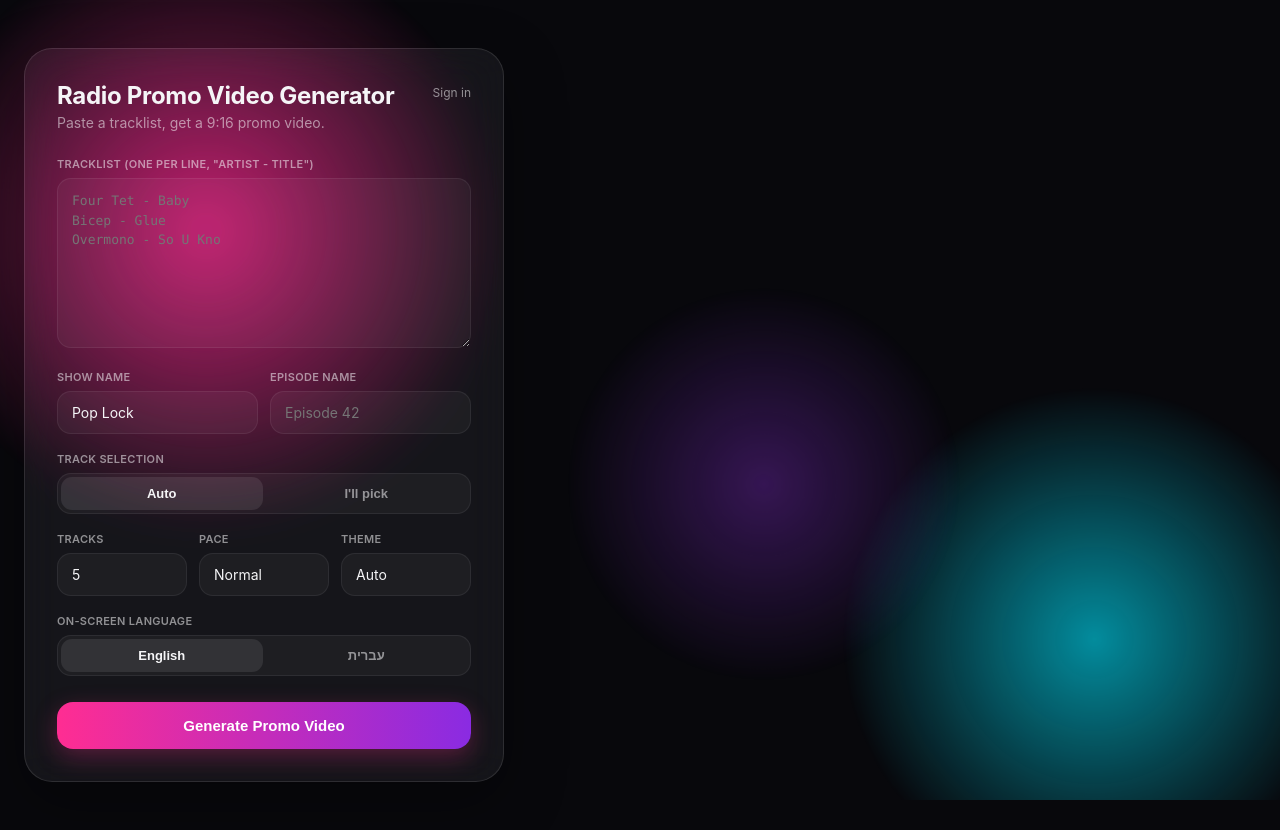
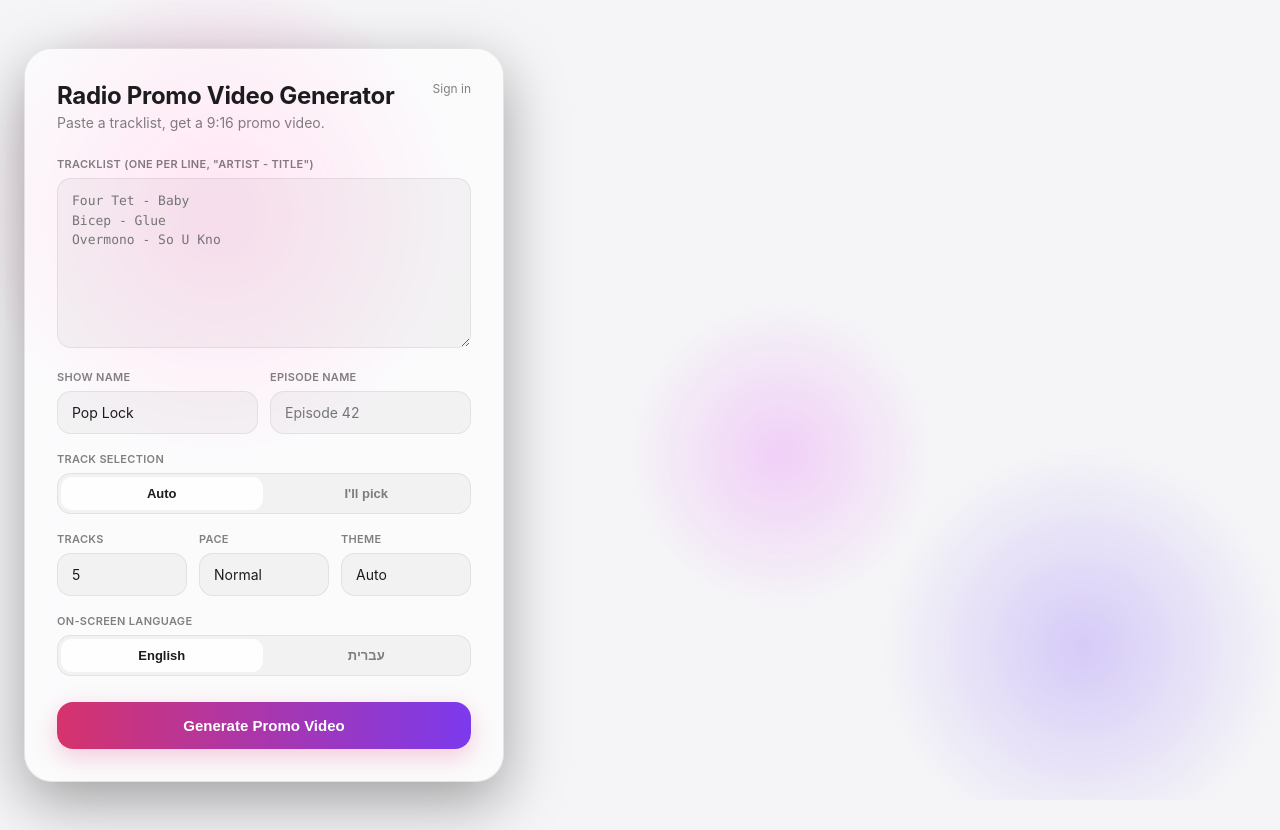
Before and after one commit to wrongggg/promo-videos-for-radio, a Flask app: page / in a window 1280 px wide. Run offline with Flask 3, Linux system fonts and the light colour scheme.

Commit message:
Fix per-model cost tracking, nav header alignment, and re-theme the app to light mode
- Analytics was hardcoded to Sonnet pricing regardless of which model actually
  ran a call -- now looks up per-model rates (Sonnet vs Opus) from the usage
  event's recorded model.
- Nav row (Analytics/email/Log out) had a stray 4px top offset against the
  page title from an earlier fix; removed.
- Re-themed all four pages from dark to light: white glass panels, dark text,
  and a unified pink/violet blob palette (was pink+cyan+purple) pulled in
  tighter with less spread and lower opacity to suit a light background.

Co-Authored-By: Claude Sonnet 5 <noreply@anthropic.com>

```diff
--- a/server/curator.py
+++ b/server/curator.py
@@ -253,7 +253,7 @@ def curate_ranked(tracks: list[Track], n: int = 5, previous_shows: list | None =
     if use_search:
         kwargs["tools"] = [{"type": "web_search_20260209", "name": "web_search", "max_uses": 8}]
     response = client.messages.create(**kwargs)
-    analytics.record_api_call(job_id, "curate_ranked", response.usage)
+    analytics.record_api_call(job_id, "curate_ranked", response.usage, model=model)
 
     text = "".join(block.text for block in response.content if block.type == "text")
     if not text.strip():
@@ -350,7 +350,7 @@ def trivia_for_tracks(tracks: list[Track], language: str = "en", job_id: str | N
         if use_search:
             kwargs["tools"] = [{"type": "web_search_20260209", "name": "web_search", "max_uses": 6}]
         response = client.messages.create(**kwargs)
-        analytics.record_api_call(job_id, "trivia_for_tracks", response.usage)
+        analytics.record_api_call(job_id, "trivia_for_tracks", response.usage, model=model)
         text = "".join(block.text for block in response.content if block.type == "text")
         if not text.strip():
             return {}
@@ -399,7 +399,7 @@ def _generate_theme(prompt: str, job_id: str | None = None, model: str = MODEL_S
         output_config={"format": {"type": "json_schema", "schema": THEME_SCHEMA}},
         messages=[{"role": "user", "content": prompt}],
     )
-    analytics.record_api_call(job_id, "generate_theme", response.usage)
+    analytics.record_api_call(job_id, "generate_theme", response.usage, model=model)
     text = "".join(block.text for block in response.content if block.type == "text")
     return _valid_theme(json.loads(text))
 
--- a/server/templates/index.html
+++ b/server/templates/index.html
@@ -6,15 +6,15 @@
     <title>Radio Promo Video Generator</title>
     <style>
         :root {
-            --bg: #08080c;
-            --glass: rgba(255,255,255,0.055);
-            --glass-strong: rgba(255,255,255,0.09);
-            --border: rgba(255,255,255,0.11);
-            --border-soft: rgba(255,255,255,0.07);
-            --text: #f5f5f7;
-            --text-muted: rgba(245,245,247,0.55);
-            --accent: #ff2d92;
-            --accent2: #00e5ff;
+            --bg: #f5f5f7;
+            --glass: rgba(255,255,255,0.6);
+            --glass-strong: rgba(255,255,255,0.85);
+            --border: rgba(0,0,0,0.09);
+            --border-soft: rgba(0,0,0,0.07);
+            --text: #1c1c1e;
+            --text-muted: rgba(28,28,30,0.55);
+            --accent: #d6336c;
+            --accent2: #7c3aed;
         }
         * { box-sizing: border-box; }
         body {
@@ -30,26 +30,26 @@
         /* --- animated background blobs --- */
         .blobs { position: fixed; inset: 0; z-index: 0; overflow: hidden; contain: strict; }
         .blob {
-            position: absolute; border-radius: 50%; opacity: 0.6;
+            position: absolute; border-radius: 50%; opacity: 0.4;
             will-change: transform; transform: translateZ(0);
         }
-        .blob1 { width: 46vw; height: 46vw; background: radial-gradient(circle, #ff2d92 0%, rgba(255,45,146,0) 68%); top: -12%; left: -10%; animation: drift1 26s ease-in-out infinite; }
-        .blob2 { width: 40vw; height: 40vw; background: radial-gradient(circle, #00e5ff 0%, rgba(0,229,255,0) 68%); bottom: -14%; right: -8%; animation: drift2 32s ease-in-out infinite; }
-        .blob3 { width: 34vw; height: 34vw; background: radial-gradient(circle, #7b2cbf 0%, rgba(123,44,191,0) 68%); top: 30%; right: 20%; animation: drift3 22s ease-in-out infinite; opacity: 0.4; }
+        .blob1 { width: 38vw; height: 38vw; background: radial-gradient(circle, #f472b6 0%, rgba(244,114,182,0) 68%); top: -6%; left: -4%; animation: drift1 26s ease-in-out infinite; }
+        .blob2 { width: 32vw; height: 32vw; background: radial-gradient(circle, #a78bfa 0%, rgba(167,139,250,0) 68%); bottom: -8%; right: -2%; animation: drift2 32s ease-in-out infinite; }
+        .blob3 { width: 26vw; height: 26vw; background: radial-gradient(circle, #e879f9 0%, rgba(232,121,249,0) 68%); top: 34%; right: 24%; animation: drift3 22s ease-in-out infinite; opacity: 0.3; }
         @media (prefers-reduced-motion: reduce) {
             .blob { animation: none; }
         }
         @keyframes drift1 {
             0%, 100% { transform: translate(0, 0) scale(1); }
-            50% { transform: translate(6vw, 8vh) scale(1.12); }
+            50% { transform: translate(4vw, 5vh) scale(1.08); }
         }
         @keyframes drift2 {
             0%, 100% { transform: translate(0, 0) scale(1); }
-            50% { transform: translate(-7vw, -6vh) scale(1.08); }
+            50% { transform: translate(-4vw, -4vh) scale(1.05); }
         }
         @keyframes drift3 {
             0%, 100% { transform: translate(0, 0) scale(1); }
-            50% { transform: translate(-5vw, 5vh) scale(0.92); }
+            50% { transform: translate(-3vw, 3vh) scale(0.94); }
         }
 
         .layout {
@@ -82,7 +82,7 @@
         }
         input[type="text"], input[type="number"], textarea, select {
             width: 100%; padding: 12px 14px; border-radius: 14px;
-            border: 1px solid var(--border-soft); background: rgba(255,255,255,0.04);
+            border: 1px solid var(--border-soft); background: rgba(0,0,0,0.035);
             color: var(--text); font-size: 14px; font-family: inherit;
         }
         textarea {
@@ -90,14 +90,14 @@
             font-size: 13px; line-height: 1.5; resize: vertical;
         }
         input:focus, textarea:focus, select:focus {
-            outline: none; border-color: rgba(255,45,146,0.55);
-            box-shadow: 0 0 0 3px rgba(255,45,146,0.12);
+            outline: none; border-color: rgba(214,51,108,0.55);
+            box-shadow: 0 0 0 3px rgba(214,51,108,0.12);
         }
         input:-webkit-autofill, input:-webkit-autofill:hover,
         input:-webkit-autofill:focus, input:-webkit-autofill:active {
             -webkit-text-fill-color: var(--text);
-            -webkit-box-shadow: 0 0 0 1000px rgba(255,255,255,0.04) inset;
-            box-shadow: 0 0 0 1000px rgba(255,255,255,0.04) inset;
+            -webkit-box-shadow: 0 0 0 1000px rgba(0,0,0,0.035) inset;
+            box-shadow: 0 0 0 1000px rgba(0,0,0,0.035) inset;
             caret-color: var(--text);
             transition: background-color 9999s ease-in-out 0s;
         }
@@ -107,7 +107,7 @@
 
         /* segmented control */
         .segmented {
-            display: flex; background: rgba(255,255,255,0.04); border: 1px solid var(--border-soft);
+            display: flex; background: rgba(0,0,0,0.035); border: 1px solid var(--border-soft);
             border-radius: 14px; padding: 3px; gap: 3px;
         }
         .segmented button {
@@ -118,26 +118,26 @@
         .segmented button.active { background: var(--glass-strong); color: var(--text); }
 
         button.primary {
-            width: 100%; background: linear-gradient(90deg, var(--accent), #8a2be2);
+            width: 100%; background: linear-gradient(90deg, var(--accent), var(--accent2));
             color: #fff; padding: 15px; border: none; border-radius: 16px;
             font-weight: 700; font-size: 15px; cursor: pointer; margin-top: 8px;
-            box-shadow: 0 8px 24px rgba(255,45,146,0.28);
+            box-shadow: 0 8px 24px rgba(214,51,108,0.25);
         }
-        button.primary:disabled { background: rgba(255,255,255,0.08); color: var(--text-muted); box-shadow: none; cursor: not-allowed; }
+        button.primary:disabled { background: rgba(0,0,0,0.08); color: var(--text-muted); box-shadow: none; cursor: not-allowed; }
         button.secondary {
-            background: rgba(255,255,255,0.06); border: 1px solid var(--border-soft); color: var(--text);
+            background: rgba(0,0,0,0.045); border: 1px solid var(--border-soft); color: var(--text);
             font-weight: 600; font-size: 13px; padding: 10px 16px; border-radius: 12px; cursor: pointer;
         }
 
         .track-list {
             max-height: 260px; overflow-y: auto; border: 1px solid var(--border-soft);
-            border-radius: 14px; padding: 6px; background: rgba(255,255,255,0.03);
+            border-radius: 14px; padding: 6px; background: rgba(0,0,0,0.025);
         }
         .track-row {
             display: flex; align-items: center; gap: 10px; padding: 9px 10px; border-radius: 10px;
             font-size: 13px; cursor: pointer;
         }
-        .track-row:hover { background: rgba(255,255,255,0.05); }
+        .track-row:hover { background: rgba(0,0,0,0.045); }
         .track-row input[type="checkbox"] { width: 16px; height: 16px; accent-color: var(--accent); flex: none; }
         .track-empty { color: var(--text-muted); font-size: 13px; padding: 10px; }
 
@@ -145,7 +145,7 @@
         .preview-panel { display: none; min-height: 200px; }
         .status-line { display: flex; align-items: center; gap: 10px; font-weight: 600; font-size: 14px; color: var(--accent2); }
         .spinner {
-            width: 16px; height: 16px; border: 3px solid rgba(0,229,255,0.2); border-radius: 50%;
+            width: 16px; height: 16px; border: 3px solid rgba(124,58,237,0.2); border-radius: 50%;
             border-top-color: var(--accent2); animation: spin 0.8s linear infinite; flex: none;
         }
         @keyframes spin { to { transform: rotate(360deg); } }
@@ -164,11 +164,11 @@
             box-shadow: 0 20px 50px rgba(0,0,0,0.5);
         }
         .video-wrap a {
-            display: inline-block; background: var(--accent2); color: #05050a; font-weight: 700;
+            display: inline-block; background: var(--accent2); color: #fff; font-weight: 700;
             padding: 12px 26px; border-radius: 14px; text-decoration: none; font-size: 14px;
         }
         .swatches { display: flex; gap: 6px; margin-top: 16px; justify-content: center; }
-        .swatch { width: 26px; height: 26px; border-radius: 8px; border: 1px solid rgba(255,255,255,0.2); }
+        .swatch { width: 26px; height: 26px; border-radius: 8px; border: 1px solid rgba(0,0,0,0.12); }
         .save-theme-box { display: none; margin-top: 16px; }
         .save-theme-row { display: flex; gap: 8px; }
         .save-theme-row input { flex: 1; }
@@ -190,7 +190,7 @@
                 <h1>Radio Promo Video Generator</h1>
                 <p class="subtitle">Paste a tracklist, get a 9:16 promo video.</p>
             </div>
-            <div style="display:flex; gap:14px; align-items:center; padding-top:4px; flex-shrink:0; white-space:nowrap;">
+            <div style="display:flex; gap:14px; align-items:center; flex-shrink:0; white-space:nowrap;">
                 {% if username %}
                 {% if personal_mode %}<a href="{{ url_for('analytics_page') }}" style="color:var(--text-muted); font-size:12px; text-decoration:none; white-space:nowrap;">Analytics</a>{% endif %}
                 <a href="{{ url_for('account') }}" style="color:var(--text-muted); font-size:12px; text-decoration:none; white-space:nowrap;">{{ username }}</a>
```
Also changed, not shown: server/analytics.py (+18 -15 lines), server/templates/account.html (+10 -10 lines), server/templates/analytics.html (+8 -8 lines), server/templates/login.html (+7 -6 lines).
